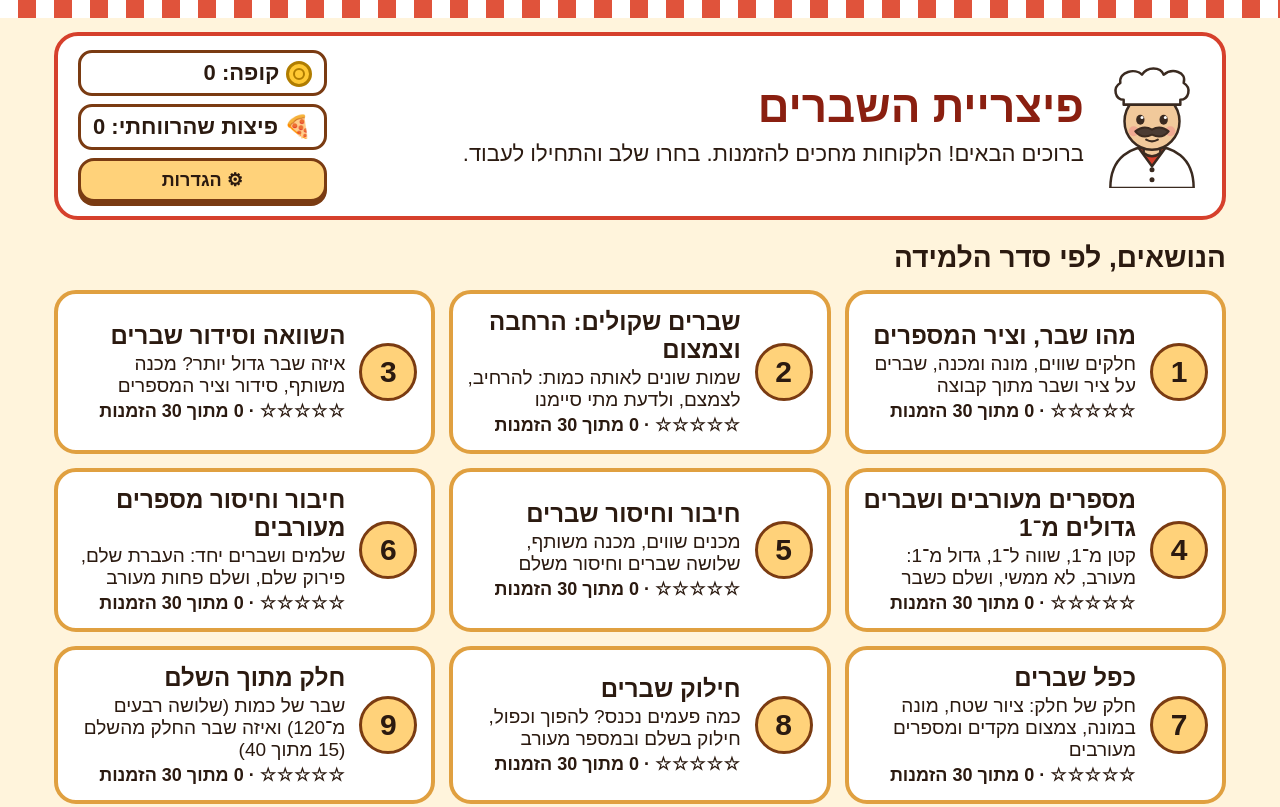
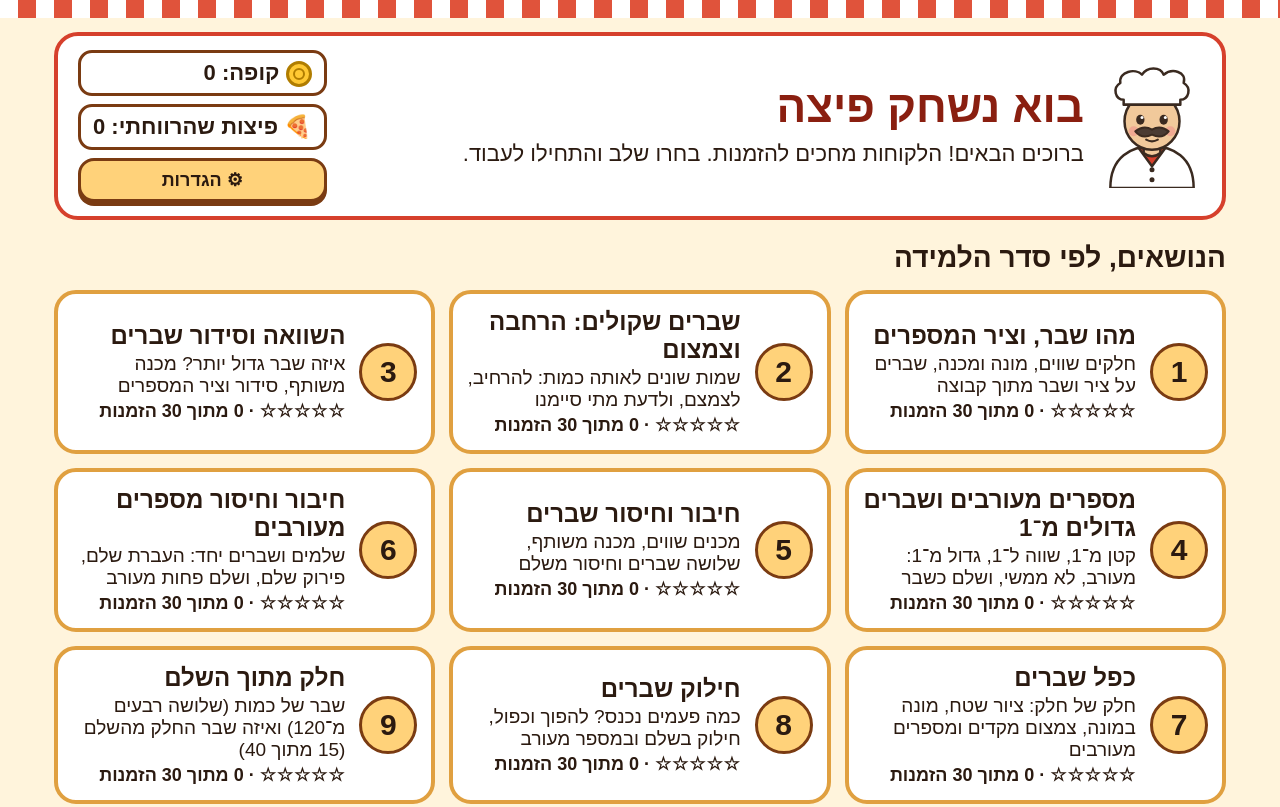
Before and after one commit to noaroich12-arch/fractions-pizzeria, a plain HTML site: page index.html in a window 1280 px wide. Shown: the top 807 px of the page. Drawn offline with Linux system fonts and the light colour scheme.

Commit message:
Rename site title to: Lets play pizza
Co-Authored-By: Claude Sonnet 5.5 <noreply@anthropic.com>

```diff
--- a/index.html
+++ b/index.html
@@ -3,7 +3,7 @@
 <head>
 <meta charset="utf-8">
 <meta name="viewport" content="width=device-width, initial-scale=1">
-<title>פיצריית השברים</title>
+<title>בוא נשחק פיצה</title>
 <link rel="stylesheet" href="style.css">
 </head>
 <body>
--- a/js/game.js
+++ b/js/game.js
@@ -69,7 +69,7 @@
     var html =
       '<header class="hero">' +
         '<div class="hero-chef">' + PZ.chefSVG('smile') + '</div>' +
-        '<div class="hero-text"><h1 class="sign">פיצריית השברים</h1>' +
+        '<div class="hero-text"><h1 class="sign">בוא נשחק פיצה</h1>' +
         '<p>ברוכים הבאים! הלקוחות מחכים להזמנות. בחרו שלב והתחילו לעבוד.</p></div>' +
         '<div class="hero-stats"><div class="stat"><span class="coin" aria-hidden="true"></span> קופה: <b>' + save.coins + '</b></div>' +
         '<div class="stat">🍕 פיצות שהרווחתי: <b>' + total + '</b></div>' +
```
